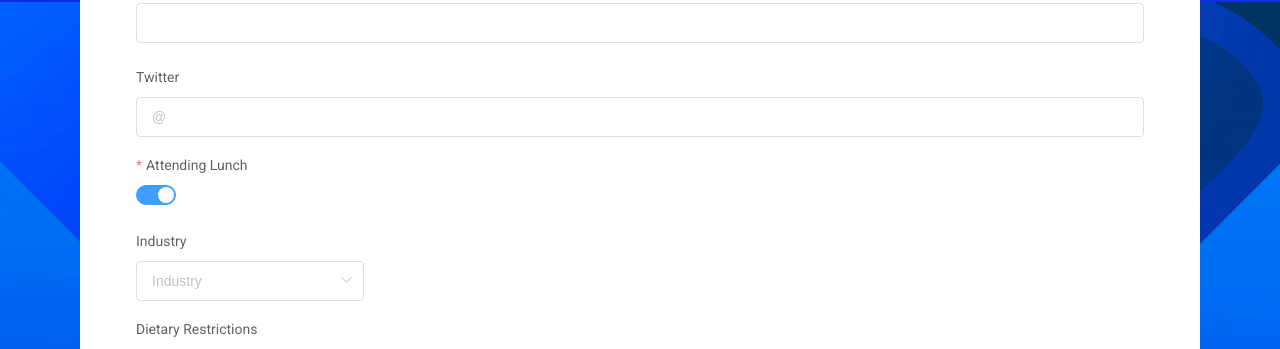
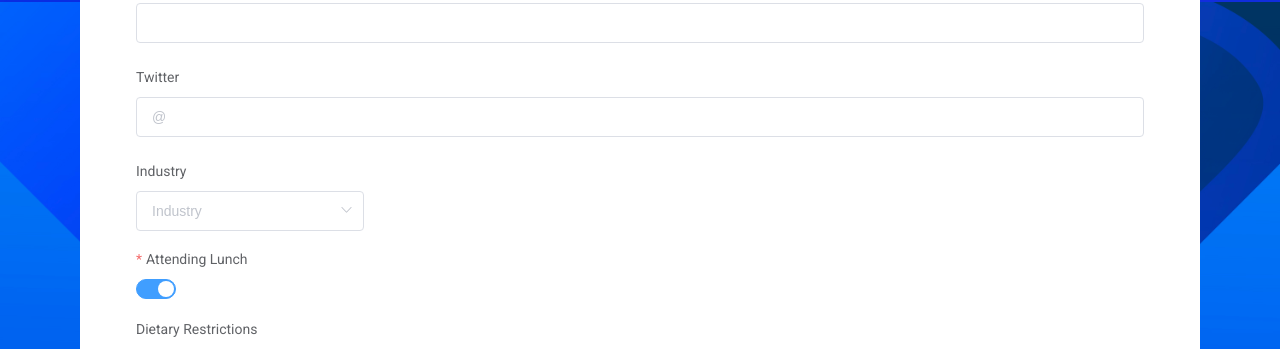
Before and after one commit to SlalomSTLHealthcare/healthcare-web, a Vue app: page /registration in a window 1280 px wide. Shown: the part 894-1243 px from the top of the page. Built offline with nearby package versions, Linux system fonts and the light colour scheme; no server answers; what vue-masonry would draw is missing.

Commit message:
lunch move

```diff
--- a/src/components/Registration.vue
+++ b/src/components/Registration.vue
@@ -31,9 +31,6 @@
       <el-form-item label="Twitter">
         <el-input v-model="form.twitter" placeholder="@"></el-input>
       </el-form-item>
-      <el-form-item required size="mini" label="Attending Lunch">
-        <el-switch v-model="form.lunch"></el-switch>
-      </el-form-item>
       <el-form-item label="Industry">
         <el-select v-model="form.industry" placeholder="Industry">
           <el-option label="Providers" value="providers"></el-option>
@@ -42,6 +39,9 @@
           <el-option label="Pharma" value="pharma"></el-option>
           <el-option label="Other" value="other"></el-option>
         </el-select>
+      </el-form-item>
+      <el-form-item required size="mini" label="Attending Lunch">
+        <el-switch v-model="form.lunch"></el-switch>
       </el-form-item>
        <el-collapse-transition>
          <div v-show="form.lunch">
```
